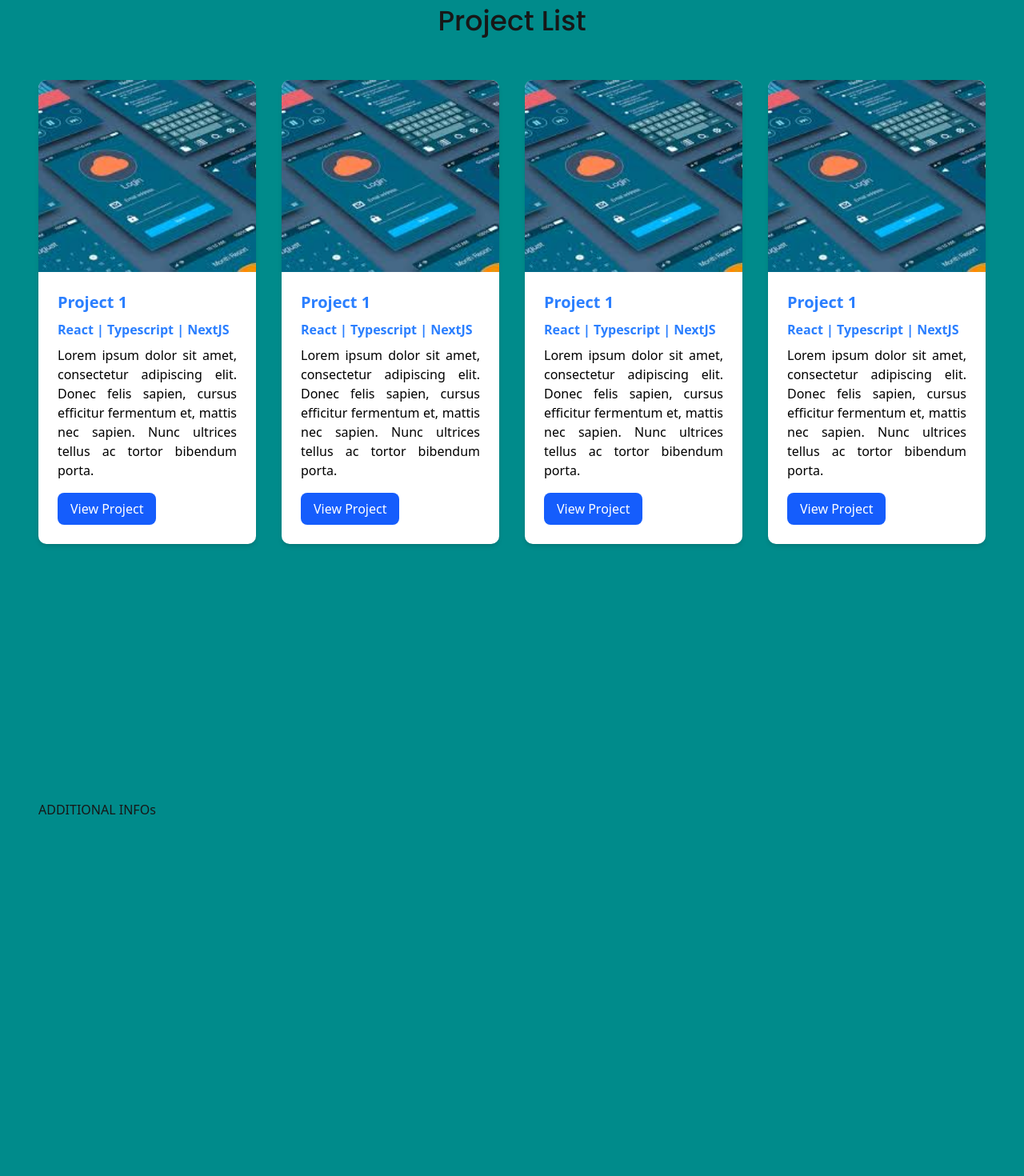
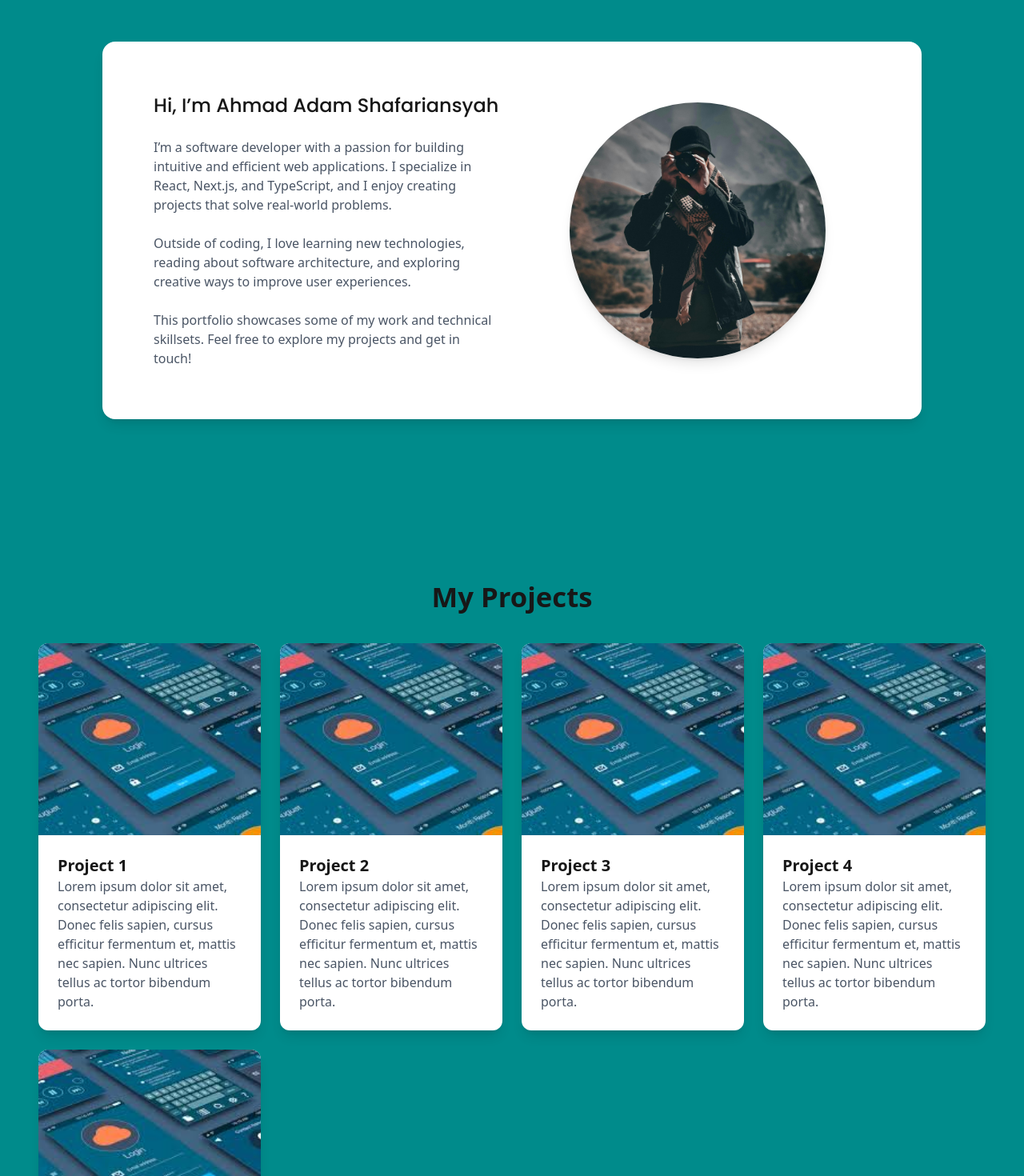
Before and after one commit to adshaf/portfolio, a Next.js app: page / in a window 1280 px wide. Shown: the part 960-2430 px from the top of the page at 80% size. Built offline with nearby package versions, Linux system fonts and the light colour scheme.

Commit message:
added project modal & fixed misc issues

```diff
--- a/src/pages/index.tsx
+++ b/src/pages/index.tsx
@@ -1,3 +1,4 @@
+import ProjectsGridClient from "./projectsGridClient";
 import { Inter, Poppins } from "next/font/google";
 
 import Image from "next/image";
@@ -13,16 +14,18 @@ const poppins = Poppins({
 interface Project {
   title: string;
   tech: string,
-  desc: string;
+  summary: string;
+  desc?: string;
   img?: string;
   link?: string;
 }
 
 const projects: Project[] = [
-  { title: "Project 1", tech:"React | Typescript | NextJS" ,desc: "Lorem ipsum dolor sit amet, consectetur adipiscing elit. Donec felis sapien, cursus efficitur fermentum et, mattis nec sapien. Nunc ultrices tellus ac tortor bibendum porta.", img: "/projects/project1.jpeg", link: "https://example.com" },
-  { title: "Project 1", tech:"React | Typescript | NextJS", desc: "Lorem ipsum dolor sit amet, consectetur adipiscing elit. Donec felis sapien, cursus efficitur fermentum et, mattis nec sapien. Nunc ultrices tellus ac tortor bibendum porta.", img: "/projects/project1.jpeg", link: "https://example.com" },
-  { title: "Project 1", tech:"React | Typescript | NextJS", desc: "Lorem ipsum dolor sit amet, consectetur adipiscing elit. Donec felis sapien, cursus efficitur fermentum et, mattis nec sapien. Nunc ultrices tellus ac tortor bibendum porta.", img: "/projects/project1.jpeg", link: "https://example.com" },
-  { title: "Project 1", tech:"React | Typescript | NextJS", desc: "Lorem ipsum dolor sit amet, consectetur adipiscing elit. Donec felis sapien, cursus efficitur fermentum et, mattis nec sapien. Nunc ultrices tellus ac tortor bibendum porta.", img: "/projects/project1.jpeg", link: "https://example.com" },
+  { title: "Project 1", tech:"React | Typescript | NextJS" ,summary: "Lorem ipsum dolor sit amet, consectetur adipiscing elit. Donec felis sapien, cursus efficitur fermentum et, mattis nec sapien. Nunc ultrices tellus ac tortor bibendum porta.", img: "/projects/project1.jpeg", link: "https://example.com" },
+  { title: "Project 2", tech:"React | Typescript | NextJS" ,summary: "Lorem ipsum dolor sit amet, consectetur adipiscing elit. Donec felis sapien, cursus efficitur fermentum et, mattis nec sapien. Nunc ultrices tellus ac tortor bibendum porta.", img: "/projects/project1.jpeg", link: "https://example.com" },
+  { title: "Project 3", tech:"React | Typescript | NextJS" ,summary: "Lorem ipsum dolor sit amet, consectetur adipiscing elit. Donec felis sapien, cursus efficitur fermentum et, mattis nec sapien. Nunc ultrices tellus ac tortor bibendum porta.", img: "/projects/project1.jpeg", link: "https://example.com" },
+  { title: "Project 4", tech:"React | Typescript | NextJS" ,summary: "Lorem ipsum dolor sit amet, consectetur adipiscing elit. Donec felis sapien, cursus efficitur fermentum et, mattis nec sapien. Nunc ultrices tellus ac tortor bibendum porta.", img: "/projects/project1.jpeg", link: "https://example.com" },
+  { title: "Project 5", tech:"React | Typescript | NextJS" ,summary: "Lorem ipsum dolor sit amet, consectetur adipiscing elit. Donec felis sapien, cursus efficitur fermentum et, mattis nec sapien. Nunc ultrices tellus ac tortor bibendum porta.", img: "/projects/project1.jpeg", link: "https://example.com" },
 
 ];
 
@@ -55,68 +58,124 @@ export default function Home() {
       </section>
 
 
-      <section id="projects" className="min-h-screen py-[10rem] px-6 bg-gray-50">
-        <div>
-          <div className={`${poppins.className} text-[26pt] mb-12 text-center`}>Project List</div>
-          {/* Grid for project cards */}
-          <div className="grid sm:grid-cols-3 lg:grid-cols-4 gap-8">
-            {projects.map((project, index) => (
-              <div
-                key={index}
-                className="bg-white shadow-md hover:shadow-xl transition rounded-[10px]">
-                  {/* Image */}
-                  <div className="relative h-60 w-full">
-                    {project.img ? (
+      <section id="about" className="min-h-screen py-24 px-6 bg-gray-100 flex flex-col items-center justify-center">
+        <h2 className={`text-4xl md:text-5xl font-bold mb-12 text-center ${poppins.className}`}>About Me</h2>
+        {/* About Container */}
+        <div className="w-full max-w-5xl bg-white shadow-lg rounded-2xl p-8 md:p-16 flex flex-col md:flex-row items-center gap-8">
+          {/* Left Column: Text */}
+          <div className="flex-1 flex flex-col gap-6">
+            <h3 className={`text-2xl font-semibold ${poppins.className}`}>Hi, I’m Ahmad Adam Shafariansyah</h3>
+            <p className="text-gray-600">
+              I’m a software developer with a passion for building intuitive and efficient web applications. I specialize in React, Next.js, and TypeScript, and I enjoy creating projects that solve real-world problems.
+            </p>
+            <p className="text-gray-600">
+              Outside of coding, I love learning new technologies, reading about software architecture, and exploring creative ways to improve user experiences.
+            </p>
+            <p className="text-gray-600">
+              This portfolio showcases some of my work and technical skillsets. Feel free to explore my projects and get in touch!
+            </p>
+          </div>
+          {/* Right Column: Image / Illustration */}
+          <div className="flex-1 flex justify-center items-center">
+            <div className="w-64 h-64 md:w-80 md:h-80 relative rounded-full overflow-hidden shadow-lg">
               <Image
-                        id="projectImg"
-                        src={project.img}
-                        alt={project.title}
+                src="/placeholderProfile.jpg" // replace with your image
+                alt="Profile"
                 fill
                 className="object-cover"
               />
-                    ) : (
-                      <span className="text-gray-500">Image/Preview</span>
-                    )}
             </div>
-                {/* Content */}
-                <div className="p-6 flex flex-col justify-between h-full">
-                  <div>
-                    <h3 className="text-xl text-blue-500 font-semibold mb-2">{project.title}</h3>
-                    <h1 className="text-md text-blue-500 font-semibold mb-2">{project.tech}</h1>
-                    <p className="text-black mb-4 min-h-[150px] text-justify">{project.desc}</p>
-
-                    {project.link && (
-                      <a
-                      href={project.link}
-                      target="_blank"
-                      rel="noopener noreferrer"
-                      className="inline-block text-center px-4 py-2 bg-blue-600 text-white rounded-lg hover:bg-blue-700 transition"
-                      >
-                        View Project
-                      </a>
-                    )}
-                  </div>
-
-                </div>
-              </div>
-            ))}
           </div>
         </div>
       </section>
 
-      <section id="other" className="min-h-screen py-[10rem] px-6 bg-gray-50">
-        ADDITIONAL INFOs
+      <section id="projects" className="min-h-screen py-[5rem] px-6 bg-gray-50">
+        <div className="text-[26pt] font-bold text-center mb-8">My Projects</div>
+
+        {/* Client-side grid with modal */}
+        <ProjectsGridClient projects={projects} />
       </section>
 
-      <section id="contact" className="min-h-screen py-[10rem] px-6 bg-gray-50">
-        <div>
-          <div className={`text-[26pt] font-bold ${poppins.className} `}>CONTACT ME</div>
-          <div>
-            <div></div>
-            <div></div>
+      <section id="contact" className="min-h-screen py-24 px-6 bg-gray-50 flex flex-col items-center justify-center">
+        <h2 className={`text-4xl md:text-5xl font-bold mb-12 text-center ${poppins.className}`}>Contact Me</h2>
+        {/* Contact Info Card */}
+        <div className="w-full max-w-3xl bg-white shadow-lg rounded-2xl p-8 flex flex-col items-start gap-6">
+          <p className="text-gray-600">
+            I’m always open to discussing new projects, freelance opportunities, or just chatting about tech!
+          </p>
+          <p>
+            📧 Email:{" "}
+            <a href="mailto:your.email@example.com" className="text-blue-600 hover:underline">
+              your.email@example.com
+            </a>
+          </p>
+          <p>
+            📞 Phone:{" "}
+            <a href="tel:+1234567890" className="text-blue-600 hover:underline">
+              +1 234 567 890
+            </a>
+          </p>
+          <p>
+            📍 Location: Your City, Your Country
+          </p>
+          {/* Optional: Social Links */}
+          <div className="flex gap-4 mt-4">
+            <a href="https://linkedin.com/in/yourprofile" target="_blank" rel="noopener noreferrer" className="text-blue-600 hover:underline">
+              LinkedIn
+            </a>
+            <a href="https://github.com/yourprofile" target="_blank" rel="noopener noreferrer" className="text-gray-800 hover:text-black">
+              GitHub
+            </a>
           </div>
         </div>
       </section>
   </div>
-    );
-  };
+)};
+
+
+
+
+
+// {/* Grid for project cards */}
+//           <div className="grid sm:grid-cols-3 lg:grid-cols-4 gap-8">
+//             {projects.map((project, index) => (
+//               <div
+//                 key={index}
+//                 className="bg-white shadow-md hover:shadow-xl transition rounded-[10px]">
+//                   {/* Image */}
+//                   <div className="relative h-60 w-full">
+//                     {project.img ? (
+//                       <Image
+//                         id="projectImg"
+//                         src={project.img}
+//                         alt={project.title}
+//                         fill
+//                         className="object-cover"
+//                       />
+//                     ) : (
+//                       <span className="text-gray-500">Image/Preview</span>
+//                     )}
+//                   </div>
+//                 {/* Content */}
+//                 <div className="p-6 flex flex-col justify-between h-full">
+//                   <div>
+//                     <h3 className="text-xl text-blue-500 font-semibold mb-2">{project.title}</h3>
+//                     <h1 className="text-md text-blue-500 font-semibold mb-2">{project.tech}</h1>
+//                     <p className="text-black mb-4 min-h-[150px] text-justify">{project.desc}</p>
+
+//                     {project.link && (
+//                       <a
+//                       href={project.link}
+//                       target="_blank"
+//                       rel="noopener noreferrer"
+//                       className="inline-block text-center px-4 py-2 bg-blue-600 text-white rounded-lg hover:bg-blue-700 transition"
+//                       >
+//                         View Project
+//                       </a>
+//                     )}
+//                   </div>
+
+//                 </div>
+//               </div>
+//             ))}
+//           </div>
--- /dev/null
+++ b/src/pages/projectModal.tsx
@@ -0,0 +1,40 @@
+"use client";
+
+interface Project {
+  title: string;
+  tech: string,
+  summary: string;
+  desc?: string;
+  img?: string;
+  link?: string;
+};
+
+interface ProjectModalProps {
+  project: Project | null;
+  onClose: () => void;
+};
+
+export default function ProjectModal({ project, onClose }: ProjectModalProps) {
+  if (!project) return null;
+
+  return (
+    <div className="fixed inset-0 flex items-center justify-center bg-black/50 z-50">
+      <div className="bg-white rounded-xl shadow-lg w-11/12 md:w-1/2 p-6 relative">
+        <button
+          className="absolute top-3 right-3 text-gray-500 hover:text-black"
+          onClick={onClose}
+        >
+          ✕
+        </button>
+
+        <h2 className="text-2xl font-bold mb-4">{project.title}</h2>
+        <p className="text-gray-700">{project.desc}</p>
+        <div className="mt-6">
+          <button className="px-4 py-2 bg-blue-600 text-white rounded-lg hover:bg-blue-700">
+            Visit Project
+          </button>
+        </div>
+      </div>
+    </div>
+  );
+}
--- /dev/null
+++ b/src/pages/projectsGridClient.tsx
@@ -0,0 +1,58 @@
+"use client";
+import { useState } from "react";
+import ProjectModal from "./projectModal";
+import Image from "next/image";
+
+interface Project {
+  title: string;
+  tech: string,
+  summary: string;
+  desc?: string;
+  img?: string;
+  link?: string;
+};
+
+interface ProjectsGridClientProps {
+  projects: Project[];
+}
+
+export default function ProjectsGridClient({ projects }: ProjectsGridClientProps) {
+  const [selectedProject, setSelectedProject] = useState<Project | null>(null);
+
+  return (
+  <>
+    <div className="grid grid-cols-1 md:grid-cols-2 lg:grid-cols-4 gap-6">
+      {projects.map((project) => (
+        <div
+          key={project.title} // key on the outer container
+          className="bg-white shadow-lg rounded-xl cursor-pointer overflow-hidden hover:shadow-xl"
+          onClick={() => setSelectedProject(project)}
+        >
+          {/* Image */}
+          <div className="relative h-60 w-full">
+            {project.img ? (
+              <Image
+                id="projectImg"
+                src={project.img}
+                alt={project.title}
+                fill
+                className="object-cover"
+              />
+            ) : (
+              <span className="text-gray-500">Image/Preview</span>
+            )}
+          </div>
+
+          {/* Content */}
+          <div className="p-6">
+            <h3 className="text-xl font-bold">{project.title}</h3>
+            <p className="text-gray-600">{project.summary}</p>
+          </div>
+        </div>
+      ))}
+    </div>
+
+    {/* Modal */}
+    <ProjectModal project={selectedProject} onClose={() => setSelectedProject(null)} />
+  </>
+)}
```
Also changed, not shown: src/styles/globals.css (+0 -11 lines). Lines whose indentation alone changed are shown as unchanged.
